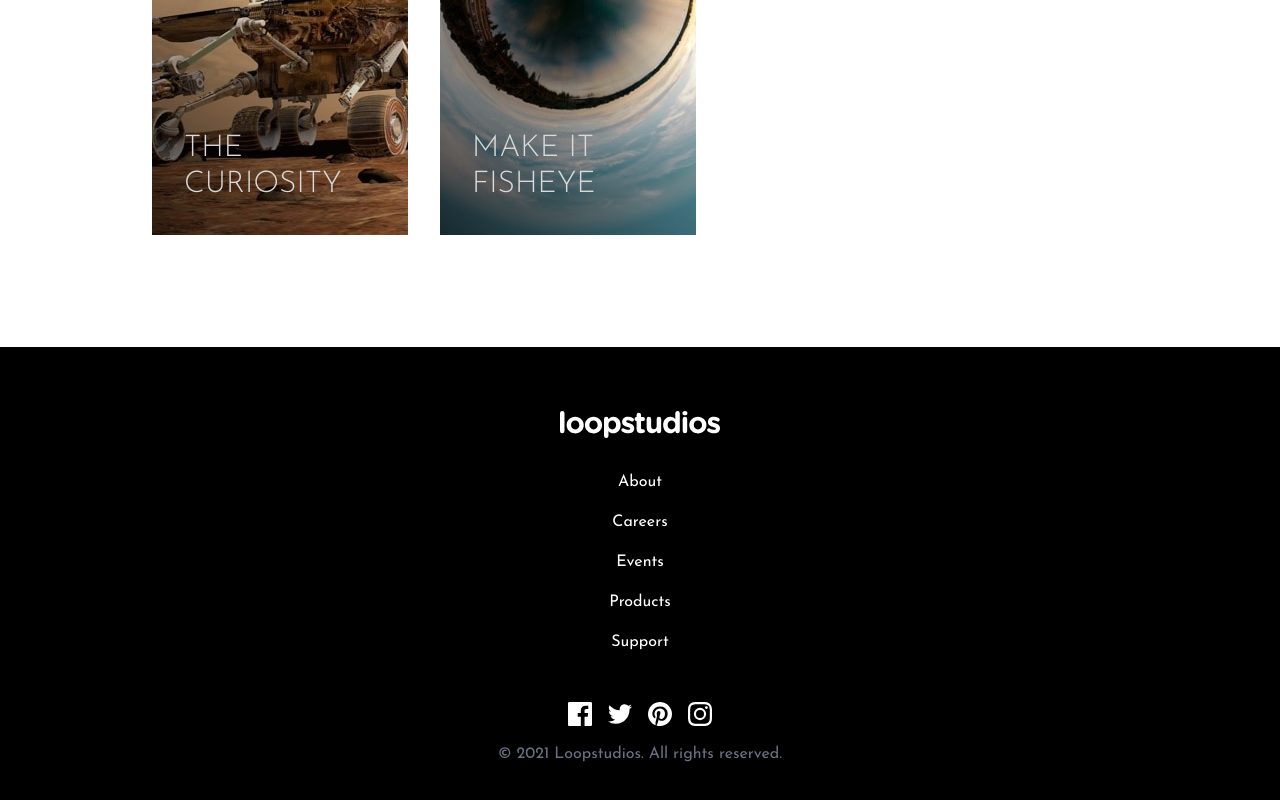
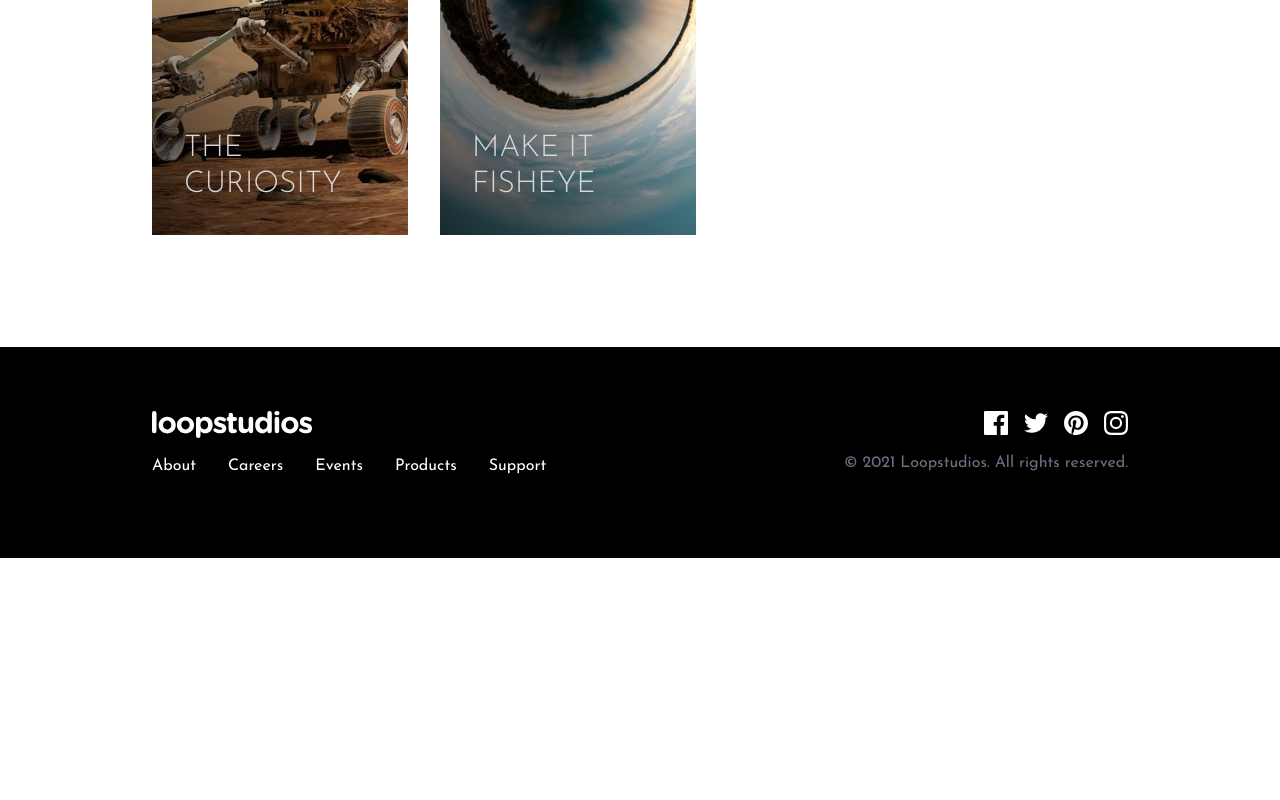
Before and after one commit to Kanchana-Kaushal/loopstudios-landing-page, a React (Vite) app: page / in a window 1280 px wide. Shown: the part 2847-3647 px from the top of the page. After the commit the page ends 3405 px from the top, so only its background shows below. Built offline with nearby package versions, Linux system fonts and the light colour scheme.

Commit message:
made the website fully responsive

```diff
--- a/src/components/Footer.jsx
+++ b/src/components/Footer.jsx
@@ -1,14 +1,15 @@
 function Footer() {
   return (
-    <footer className="bg-Black mt-20 px-6 py-16">
+    <footer className="bg-Black">
+      <div className="mx-auto mt-20 max-w-8/10 items-start justify-between px-6 py-16 md:flex">
         <div>
           <img
             src="/public/images/logo.svg"
             alt="loopstudios logo"
-          className="mx-auto mb-8 w-40"
+            className="mx-auto mb-8 w-40 md:mx-0 md:mb-4"
           />
 
-        <ul className="space-y-4 text-center text-white">
+          <ul className="space-y-4 text-center text-white md:flex md:gap-8">
             <li>About</li>
             <li>Careers</li>
             <li>Events</li>
@@ -17,17 +18,18 @@ function Footer() {
           </ul>
         </div>
 
-      <div className="text-center">
-        <div className="mt-12 mb-4 flex items-center justify-center gap-4">
+        <div className="t text-center">
+          <div className="mt-12 mb-4 flex items-center justify-center gap-4 md:mt-0 md:justify-end">
             <img src="/public/images/icon-facebook.svg" alt="facebook" />
             <img src="/public/images/icon-twitter.svg" alt="twitter" />
             <img src="/public/images/icon-pinterest.svg" alt="pinterest" />
             <img src="/public/images/icon-instagram.svg" alt="instagram" />
           </div>
 
-        <p className="text-gray-500">
+          <p className="text-gray-500 md:text-right">
             &copy; 2021 Loopstudios. All rights reserved.
           </p>
+        </div>
       </div>
     </footer>
   );
```
Lines whose indentation alone changed are shown as unchanged.
